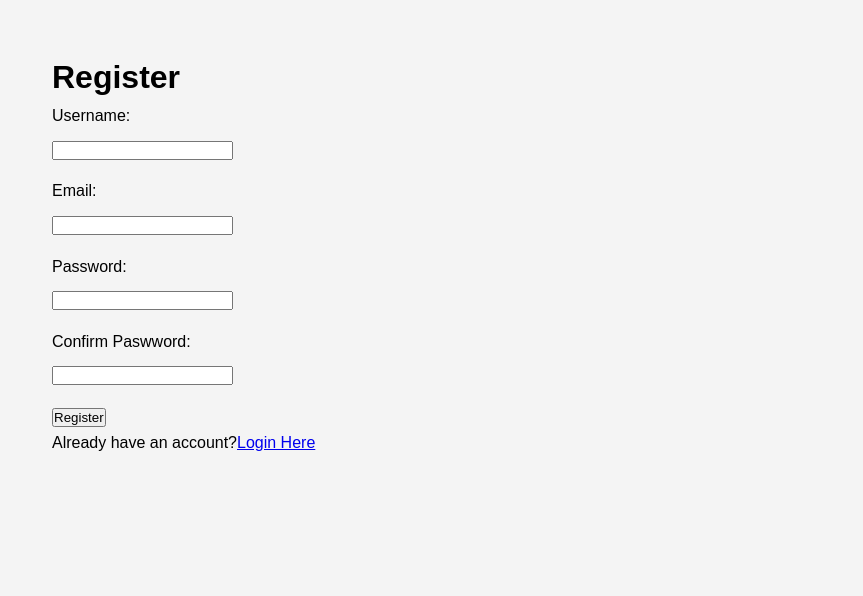
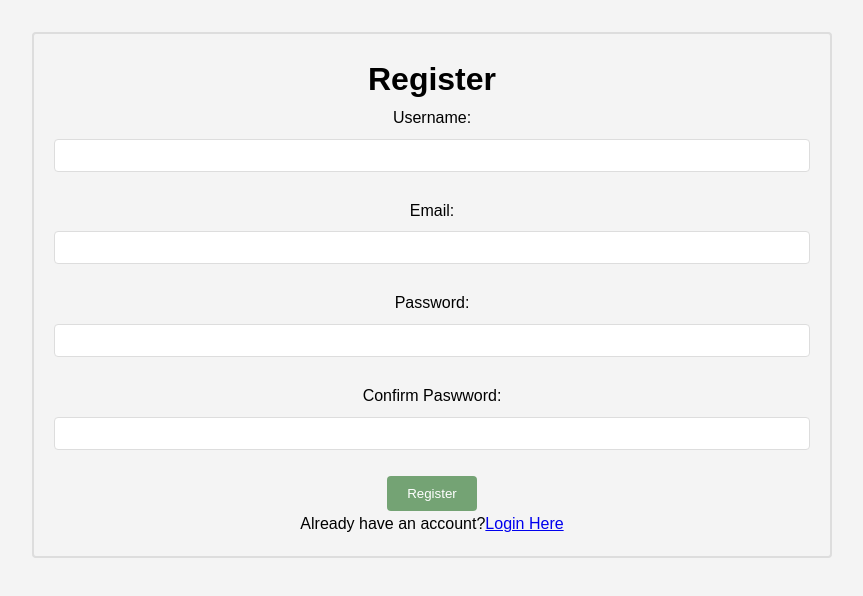
Before and after one commit to vin51/Umeme-Hub, a plain HTML site: page ui/signup.html in a window 1280 px wide. Shown: the whole page, without its empty margins (208-1071 px from the left). Drawn offline with Linux system fonts and the light colour scheme.

Commit message:
sigun up form style addition

```diff
--- a/ui/style.css
+++ b/ui/style.css
@@ -14,6 +14,9 @@ body{
     max-width: 800px;
     margin: 2rem auto;
     padding: 20px;
+    border: 2px solid #ddd;
+    border-radius: 4px;
+    text-align: center;
 }
 
 .form-group {
@@ -24,3 +27,24 @@ label{
     display: block;
     margin-bottom: 0.5rem;
 }
+
+input{
+    width: 100%;
+    padding: 8px;
+    margin-bottom: 10px;
+    border: 1px solid #ddd;
+    border-radius: 4px;
+}
+
+button{
+    background: rgb(116, 163, 116);
+    color: white;
+    padding: 10px 20px;
+    border: none;
+    border-radius: 4px;
+    cursor: pointer;
+}
+
+button:hover {
+    background: #45a049;
+}
```
